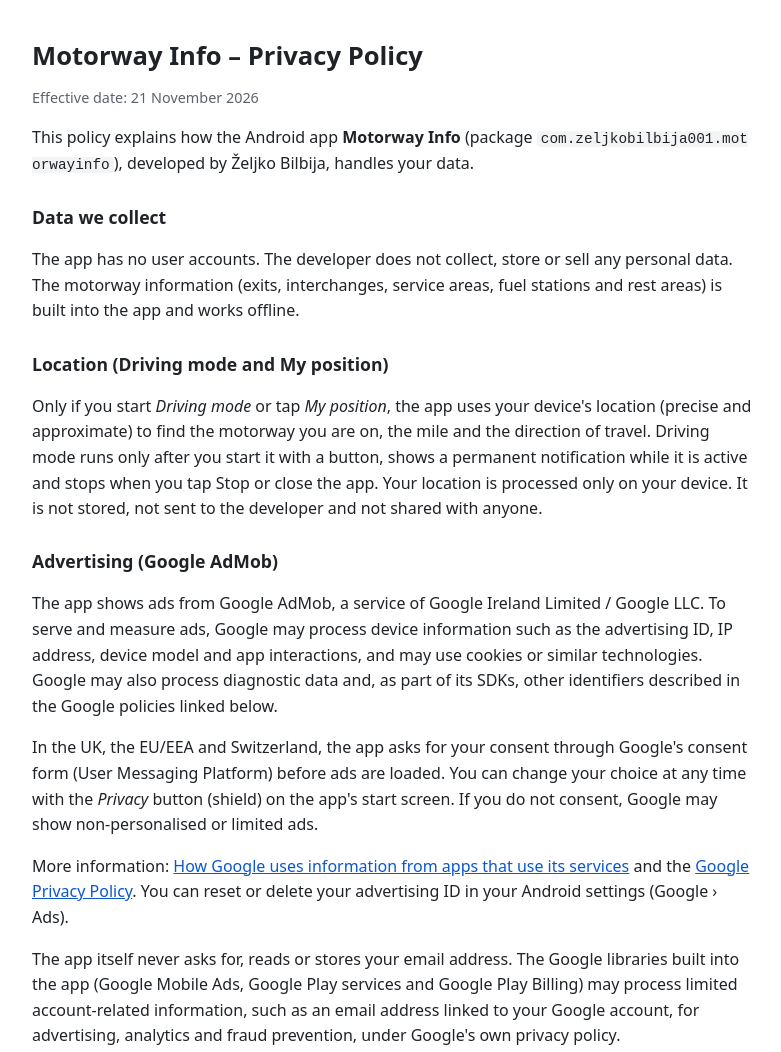
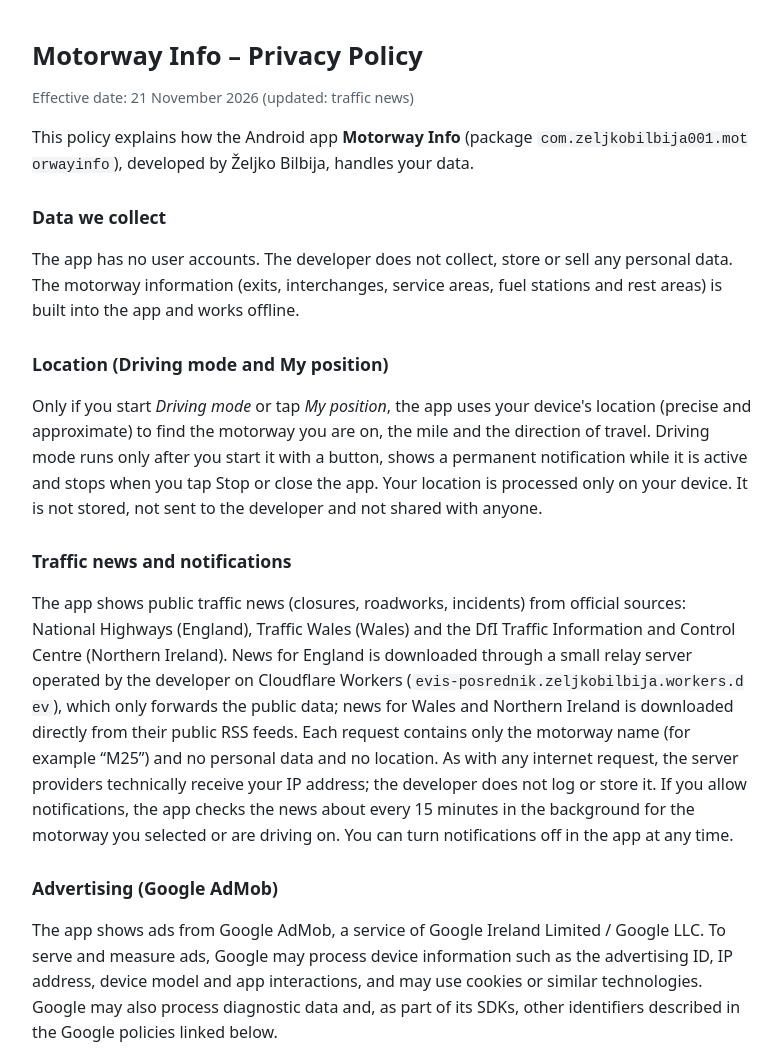
Before and after one commit to zeljkobilbija/zeljkobilbija.github.io, a plain HTML site: page motorwayinfo/privacy.html in a window 1280 px wide. Shown: the top 1052 px of the page, without its empty margins (248-1029 px from the left). Drawn offline with Linux system fonts and the light colour scheme.

Commit message:
Motorway Info: politika privatnosti – vesti o saobraćaju (National Highways preko posrednika, Traffic Wales, TrafficWatchNI)
Co-Authored-By: Claude Opus 5.5 <noreply@anthropic.com>
Claude-Session: https://claude.ai/code/session_012mNDwSRQWFkoSQHnLvYSUj

```diff
--- a/motorwayinfo/privacy.html
+++ b/motorwayinfo/privacy.html
@@ -11,7 +11,7 @@
 
 <section id="en" lang="en">
 <h1>Motorway Info – Privacy Policy</h1>
-<p class="meta">Effective date: 21 November 2026</p>
+<p class="meta">Effective date: 21 November 2026 (updated: traffic news)</p>
 
 <p>This policy explains how the Android app <strong>Motorway Info</strong> (package
 <code>com.zeljkobilbija001.motorwayinfo</code>), developed by Željko Bilbija, handles your data.</p>
@@ -25,6 +25,16 @@ The motorway information (exits, interchanges, service areas, fuel stations and
 to find the motorway you are on, the mile and the direction of travel. Driving mode runs only after you start it with a button,
 shows a permanent notification while it is active and stops when you tap Stop or close the app.
 Your location is processed only on your device. It is not stored, not sent to the developer and not shared with anyone.</p>
+
+<h2>Traffic news and notifications</h2>
+<p>The app shows public traffic news (closures, roadworks, incidents) from official sources:
+National Highways (England), Traffic Wales (Wales) and the DfI Traffic Information and Control Centre (Northern Ireland).
+News for England is downloaded through a small relay server operated by the developer on Cloudflare Workers
+(<code>evis-posrednik.zeljkobilbija.workers.dev</code>), which only forwards the public data; news for Wales and Northern Ireland
+is downloaded directly from their public RSS feeds. Each request contains only the motorway name (for example “M25”) and no personal
+data and no location. As with any internet request, the server providers technically receive your IP address; the developer does not
+log or store it. If you allow notifications, the app checks the news about every 15 minutes in the background for the motorway you
+selected or are driving on. You can turn notifications off in the app at any time.</p>
 
 <h2>Advertising (Google AdMob)</h2>
 <p>The app shows ads from Google AdMob, a service of Google Ireland Limited / Google LLC. To serve and measure ads,
@@ -51,7 +61,8 @@ the app only receives confirmation that the purchase exists, so that ads can be
 That app's own privacy policy then applies. Nothing is sent unless you tap one of these actions.</p>
 
 <h2>Data sources</h2>
-<p>Motorway data © OpenStreetMap contributors, available under the Open Database License (ODbL). Brand logos: Wikimedia Commons;
+<p>Motorway data © OpenStreetMap contributors, available under the Open Database License (ODbL).
+Traffic news: Powered by National Highways’ Transport Data Feeds; Traffic Wales; DfI Traffic Information and Control Centre. Brand logos: Wikimedia Commons;
 trademarks belong to their respective owners.</p>
 
 <h2>Children</h2>
```
